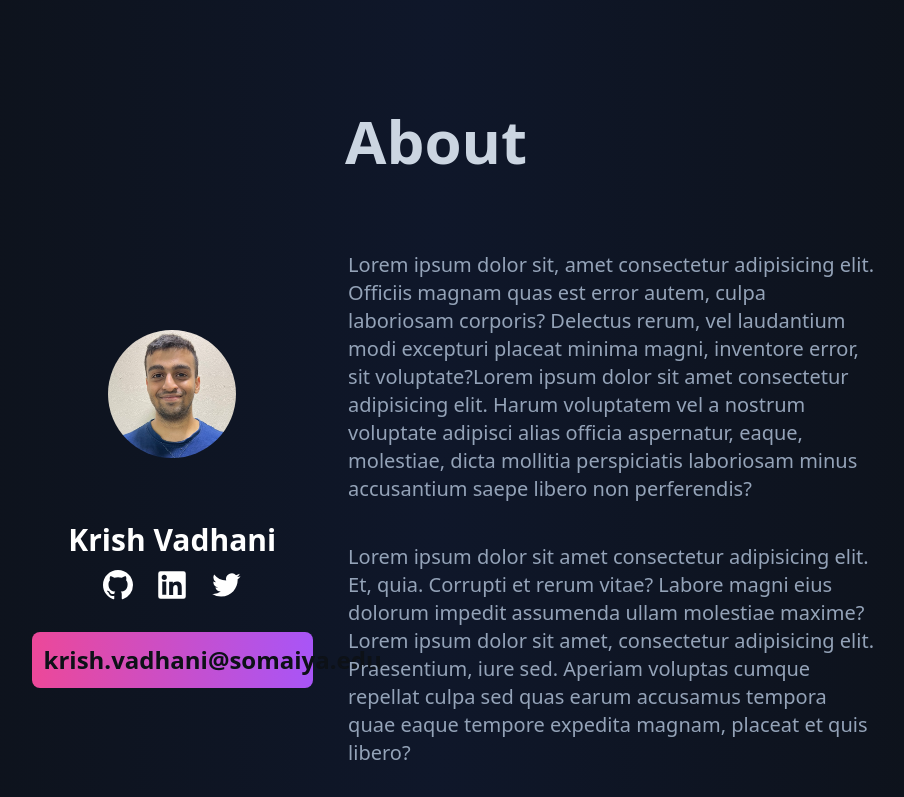
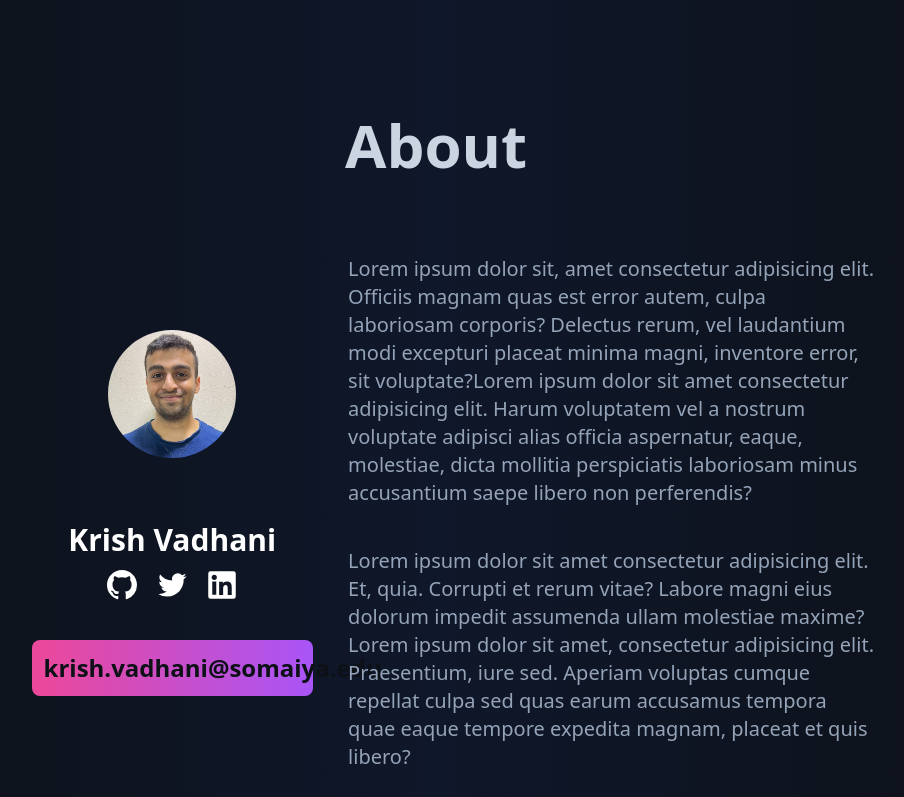
Before and after one commit to krishvadhani19/portfolio-website, a Nuxt app: page / in a window 1280 px wide. Shown: the part 2533-3330 px from the top of the page, without its empty margins (204-1108 px from the left). Built offline with nearby package versions, Linux system fonts and the light colour scheme.

Commit message:
few style changes

```diff
--- a/components/About/LeftAbout.vue
+++ b/components/About/LeftAbout.vue
@@ -15,10 +15,33 @@
       </div>
 
       <!-- Social Media -->
-      <div class="flex flex-row space-x-6 justify-center mb-8">
-        <GithubIcon size="30" color="#ffffff" />
-        <LinkedInIcon size="30" color="#ffffff" />
-        <TwitterIcon size="30" color="#ffffff" />
+      <div class="flex flex-row space-x-5 mx-auto mb-10">
+        <!-- Github -->
+        <div>
+          <a href="https://github.com/krishvadhani19" target="_blank">
+            <GithubIcon color="#ffffff" size="30" />
+          </a>
+        </div>
+
+        <!-- Twitter -->
+        <div>
+          <a
+            href="https://twitter.com/KrishVadhani?t=5HkUdBctZJtWdx1VX40IcQ&s=09"
+            target="_blank"
+          >
+            <TwitterIcon color="#ffffff" size="30" />
+          </a>
+        </div>
+
+        <!-- LinkedIn -->
+        <div>
+          <a
+            href="https://www.linkedin.com/in/krish-vadhani-020a19197/"
+            target="_blank"
+          >
+            <LinkedInIcon color="#ffffff" size="30" />
+          </a>
+        </div>
       </div>
 
       <!-- Email -->
--- a/components/About/about.vue
+++ b/components/About/about.vue
@@ -41,12 +41,10 @@
 
 <script>
 import LeftAbout from "~/components/About/LeftAbout.vue";
-import RightAbout from "~/components/About/RightAbout.vue";
 
 export default {
   components: {
     LeftAbout,
-    RightAbout,
   },
 };
 </script>
--- a/components/Projects.vue
+++ b/components/Projects.vue
@@ -26,7 +26,7 @@
       </div>
 
       <!-- Project2 -->
-      <div class="bg-primary-pink px-5 py-10 rounded-lg">
+      <div class="border border-primary-pink px-5 py-10 rounded-lg">
         <!-- Title -->
         <div class="text-3xl font-bold text-dark-100">
           Social Media Application
```
